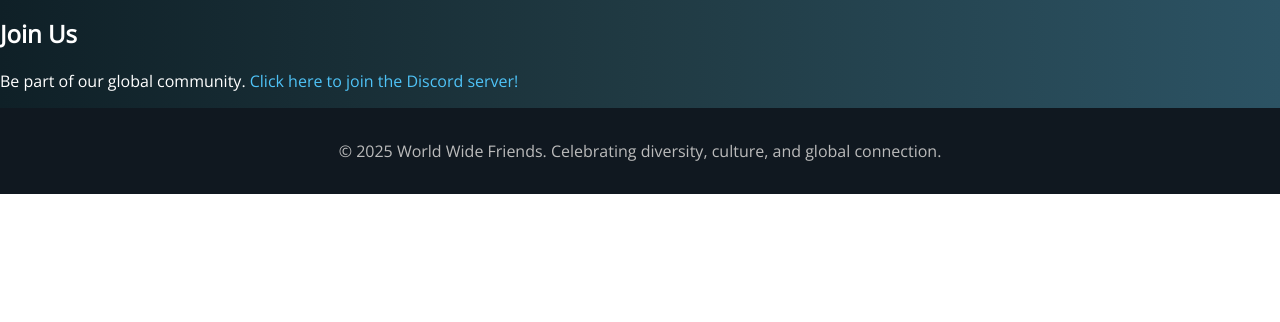
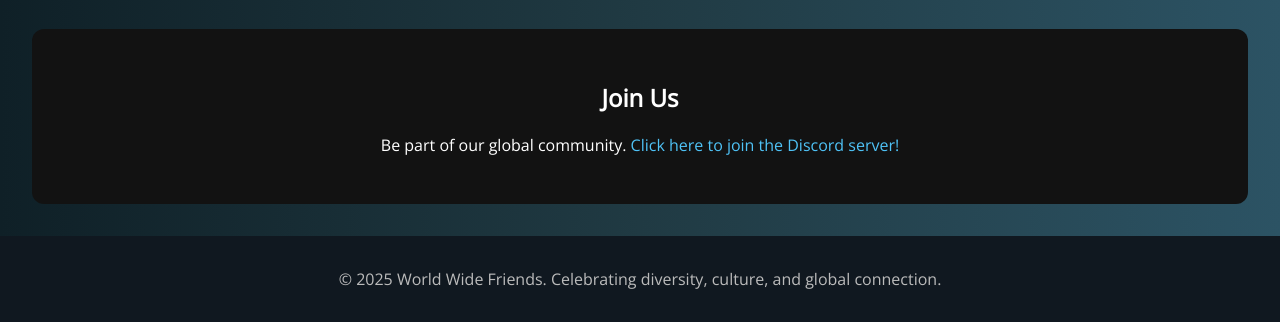
Before and after one commit to Shivanshyyy/Worldwide-Friends, a plain HTML site: page index.html in a window 1280 px wide. Shown: the part 1589-1911 px from the top of the page. Before the commit the page ends 1783 px from the top, so only its background shows below. Drawn offline with nearby package versions, Linux system fonts and the light colour scheme.

Commit message:
Update styles.css

```diff
--- a/styles.css
+++ b/styles.css
@@ -83,3 +83,10 @@ body {
     color: #4fc3f7;
     text-decoration: none;
   }
+.join {
+  background-color: #121212;
+  padding: 2rem;
+  text-align: center;
+  margin: 2rem;
+  border-radius: 12px;
+}
```
